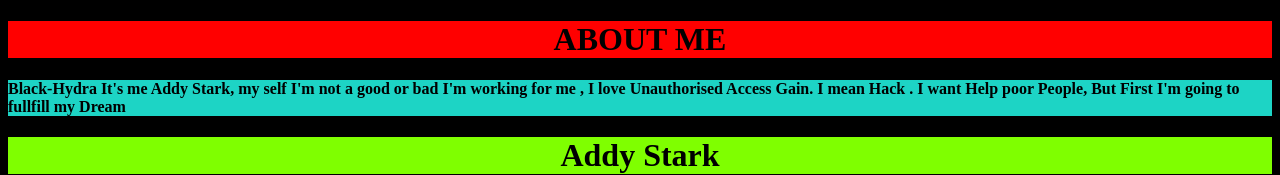
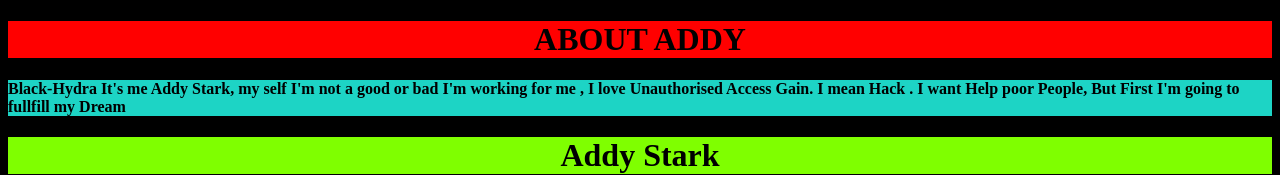
Before and after one commit to liveaddy/add, a plain HTML site: page index.html in a window 1280 px wide. Shown: the top 175 px of the page. Drawn offline with Linux system fonts and the light colour scheme.

Commit message:
Update index.html

```diff
--- a/index.html
+++ b/index.html
@@ -6,7 +6,7 @@
 
 <body style="background-color: black;">
 
-<center><h1 style="background-color: red;">ABOUT ME</h1> </center>
+<center><h1 style="background-color: red;">ABOUT ADDY</h1> </center>
 <P style="background-color: rgb(29, 212, 197)"> <b> Black-Hydra It's me Addy Stark, my self I'm not a good or bad I'm working for me , I love Unauthorised Access Gain. I mean Hack .
      I want Help poor People, But First I'm going to fullfill my Dream </b> </P>
 
```
